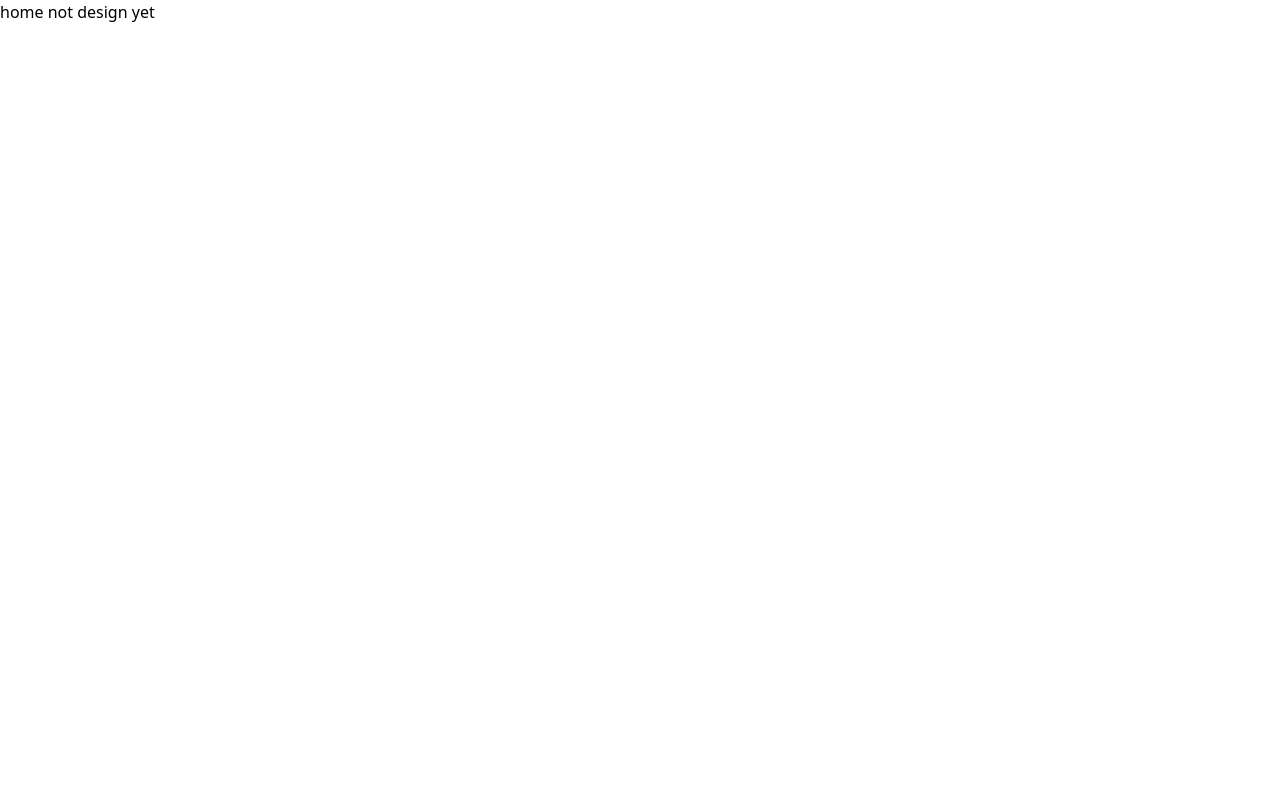
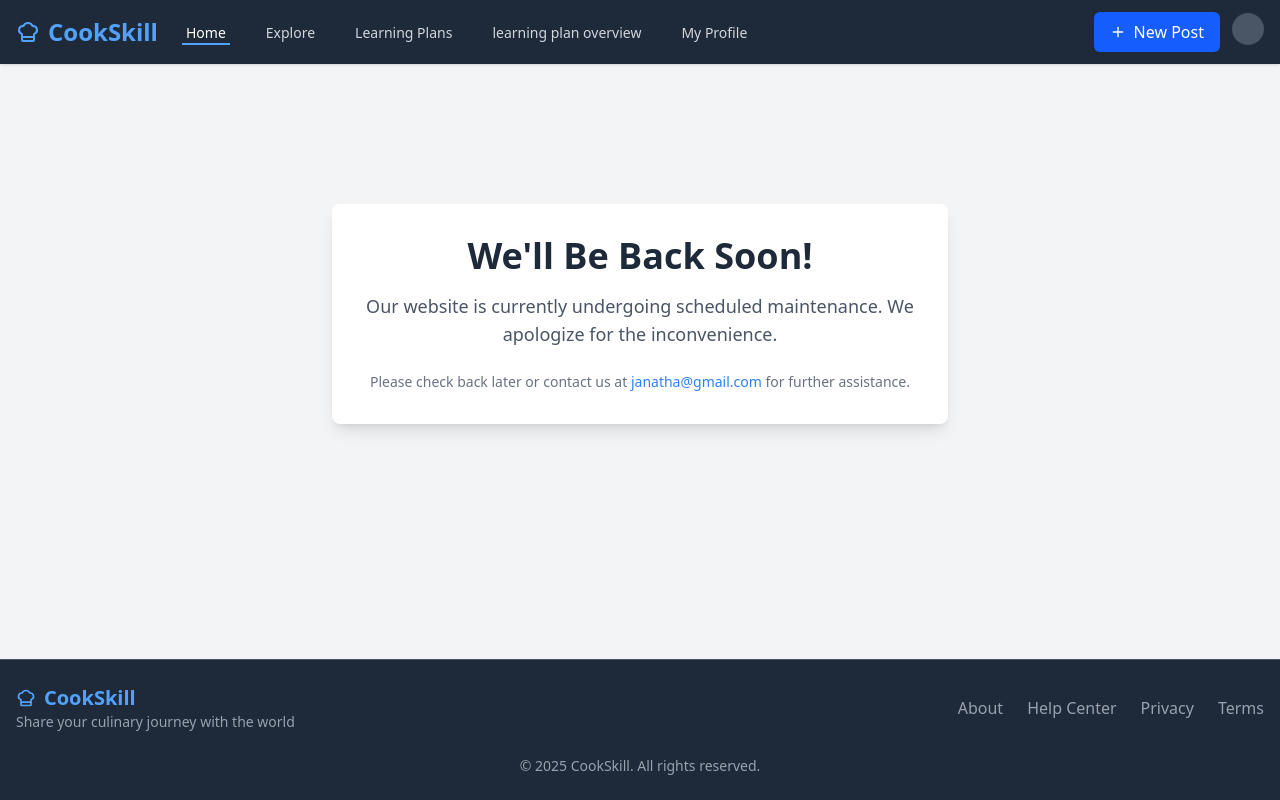
Before and after one commit to Eranga999/PAF-web, a React (Vite) app in the folder frontend/tailwindcss4/: page / in a window 1280 px wide. Built offline with nearby package versions, Linux system fonts and the light colour scheme.

Commit message:
dummy home page created

```diff
--- a/frontend/tailwindcss4/src/App.jsx
+++ b/frontend/tailwindcss4/src/App.jsx
@@ -4,14 +4,16 @@ import { BrowserRouter as Router, Routes, Route } from "react-router-dom";
 import CulinaryJourneyPage from "./pages/learningplan/CulinaryJourneyPage";
 import CommunityExplorePage from  "./pages/learningplan/CommunityExplorePage";
 import LearningPlanPage from    "./pages/learningplan/LearningPlanPage";
+
+//todo
+import Homepage from "./pages/homepage";
 function App() {
 
   return (
     <Router>
     <Routes>
-
-      <Route path="/" element={<div>home not design yet</div>} />
-      <Route path="/culinaryjourney" element={<CulinaryJourneyPage />} />
+    <Route path="/" element={<Homepage />} />
+    <Route path="/culinaryjourney" element={<CulinaryJourneyPage />} />
       <Route path="/community" element={<CommunityExplorePage />} />
       <Route path="/learningplan" element={<LearningPlanPage />} />
     </Routes>
--- /dev/null
+++ b/frontend/tailwindcss4/src/pages/homepage.jsx
@@ -0,0 +1,31 @@
+import Navbar from "../components/Navbar";
+import Footer from "../components/Footer";
+
+function MaintenancePage() {
+    return (
+        <div className="min-h-screen flex flex-col bg-gray-100">
+            {/* Header Section */}
+            <header>
+                <Navbar />
+            </header>
+
+            {/* Main Content Section */}
+            <main className="flex-1 flex items-center justify-center text-center p-6">
+                <div className="bg-white p-8 rounded-lg shadow-lg w-full sm:w-2/3 md:w-1/2">
+                    <h1 className="text-4xl font-bold text-gray-800 mb-4">We'll Be Back Soon!</h1>
+                    <p className="text-lg text-gray-600 mb-6">
+                        Our website is currently undergoing scheduled maintenance. We apologize for the inconvenience.
+                    </p>
+                    <p className="text-sm text-gray-500">
+                        Please check back later or contact us at <a href="janatha@gmail.com" className="text-blue-500">janatha@gmail.com</a> for further assistance.
+                    </p>
+                </div>
+            </main>
+
+            {/* Footer Section */}
+            <Footer />
+        </div>
+    );
+}
+
+export default MaintenancePage;
```
Also changed, not shown: frontend/tailwindcss4/src/pages/sjjs.jsx (deleted).
